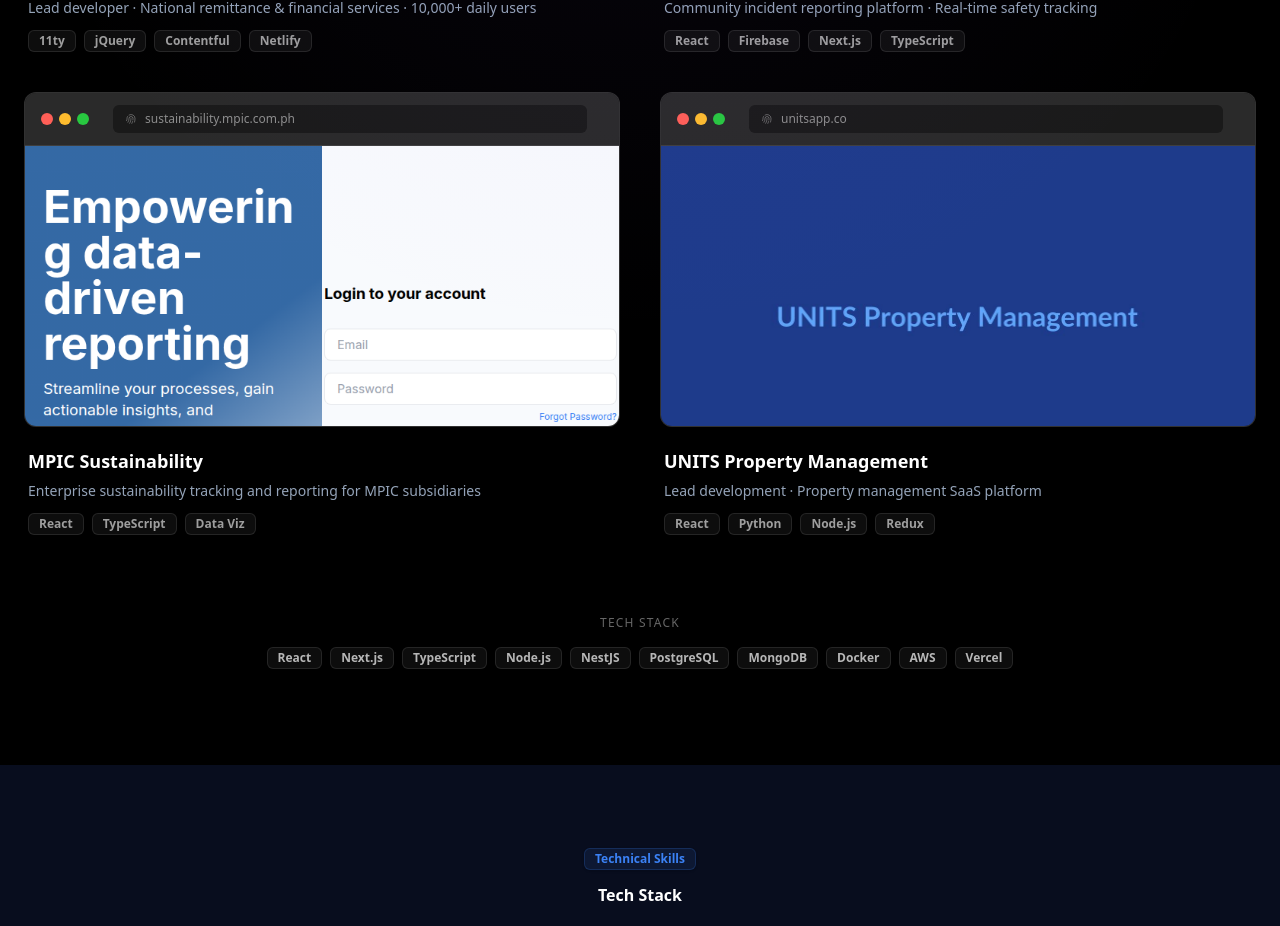
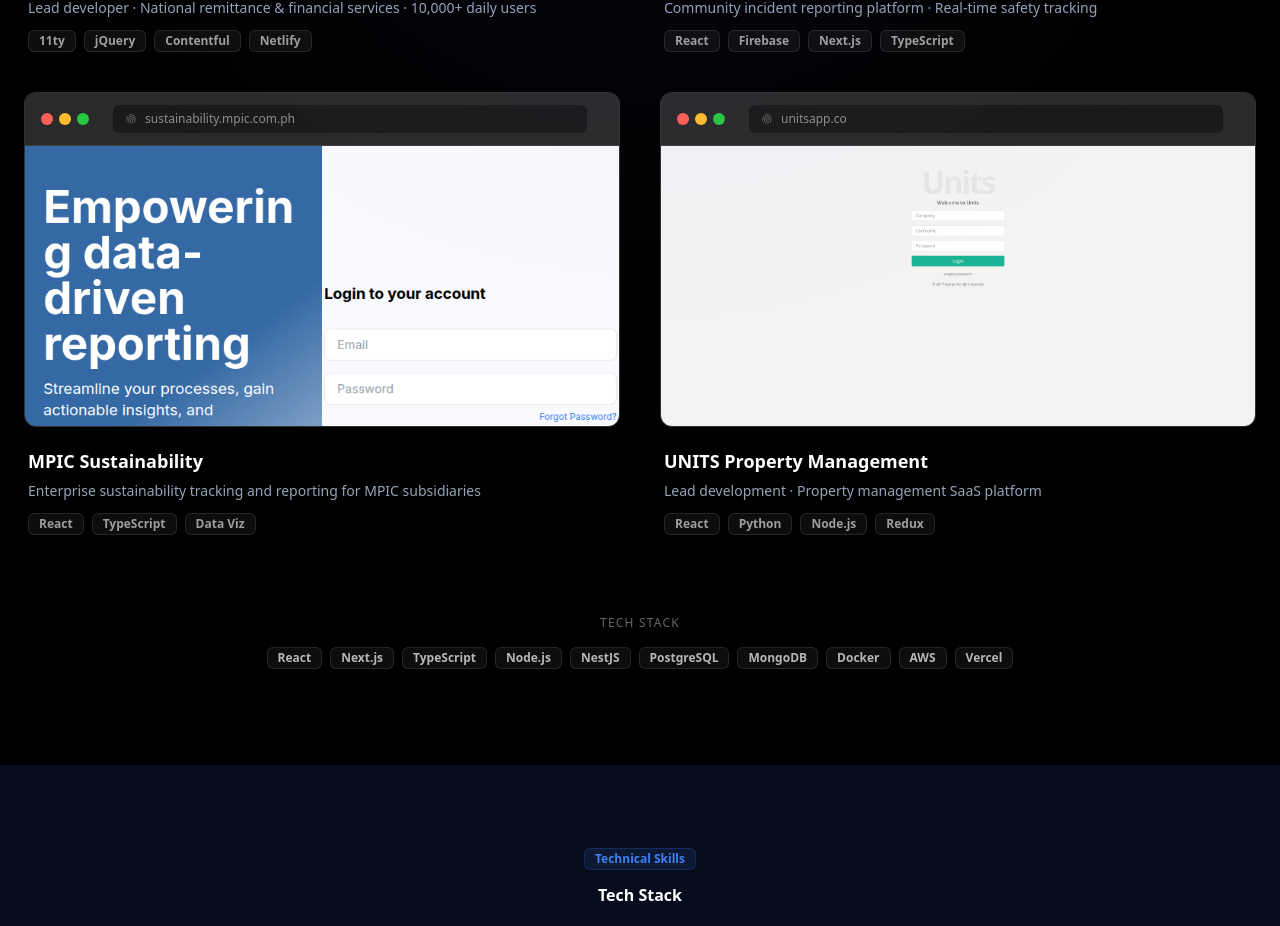
Before and after one commit to e6654321/personal-website, a Next.js app: page / in a window 1280 px wide. Shown: the part 4153-5079 px from the top of the page. Built offline with nearby package versions, Linux system fonts and the light colour scheme.

Commit message:
Add real UNITS screenshot from appspot

```diff
--- a/app/components/WebProjectsSection.tsx
+++ b/app/components/WebProjectsSection.tsx
@@ -41,7 +41,7 @@ const projects = [
   {
     title: 'UNITS Property Management',
     url: 'unitsapp.co',
-    screenshot: '/screenshots/units-placeholder.jpg',
+    screenshot: '/screenshots/units-login.png',
     description: 'Lead development · Property management SaaS platform',
     tags: ['React', 'Python', 'Node.js', 'Redux'],
   },
```
Also changed, not shown: public/screenshots/units-login.png (added).
